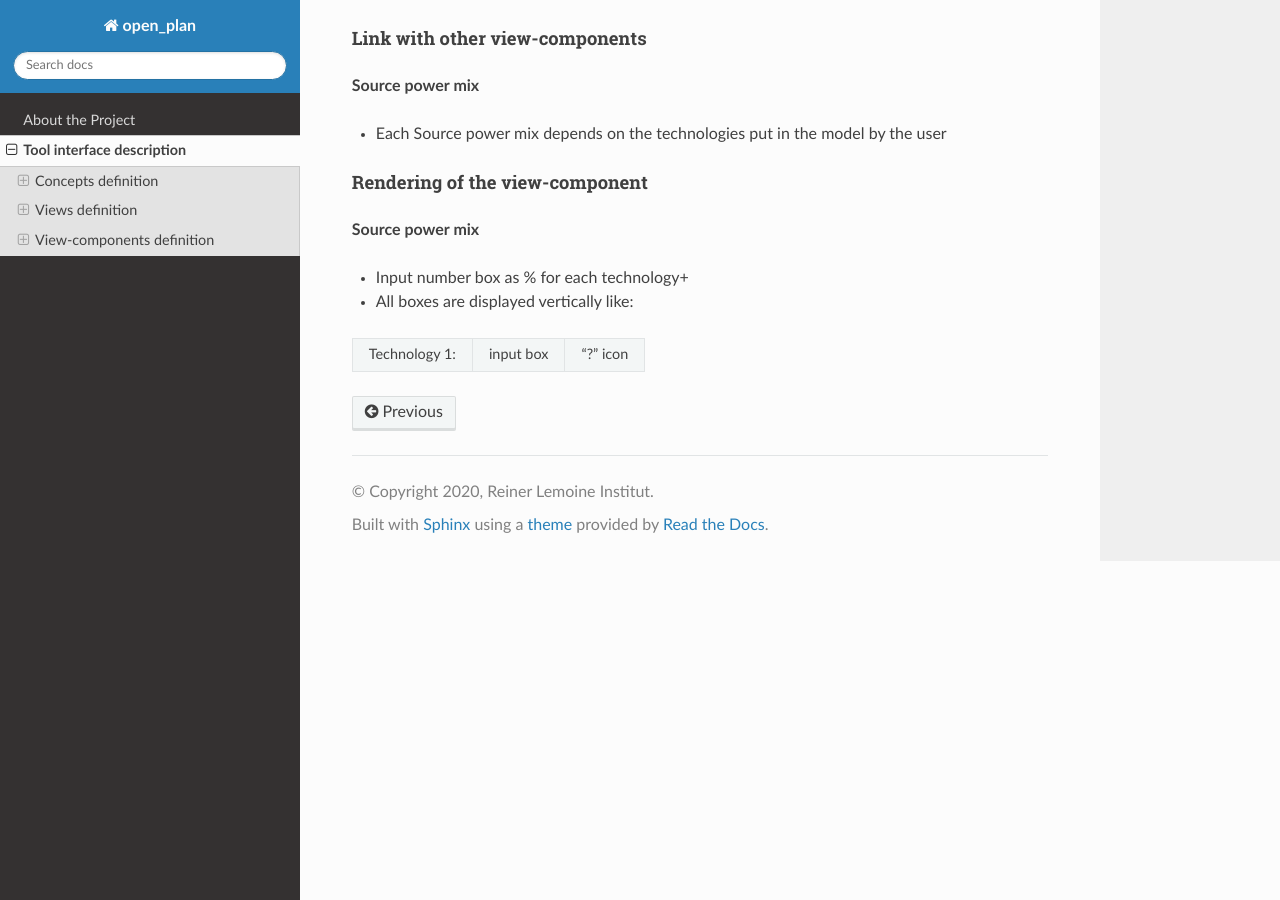
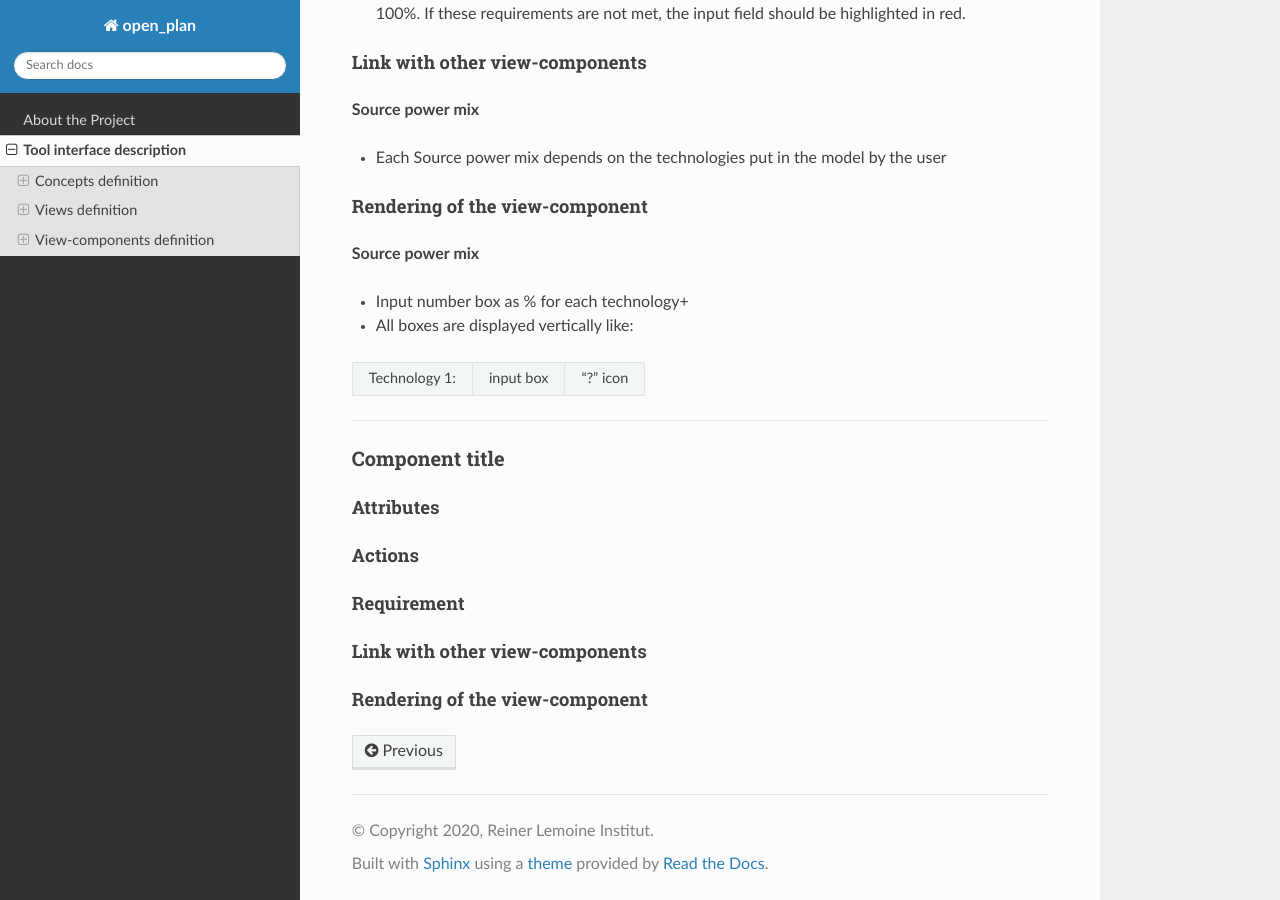
Before and after one commit to rl-institut/open_plan, a Sphinx documentation site: the page built from docs/tool_interface.rst, in a window 1280 px wide and 900 px high, scrolled down 11521 px. Built offline with Sphinx 7.4.7 and the Read the Docs theme 2.0.0, drawn with Linux system fonts in a browser that asks for light colours; formulas are drawn with MathJax 3.

Commit message:
Add view_component_template.rst to tool_interface.rst

```diff
--- a/docs/tool_interface.rst
+++ b/docs/tool_interface.rst
@@ -108,3 +108,7 @@ View-components definition
 ----
 
 .. include:: view_components/scenarios.rst
+
+----
+
+.. include:: view_components/view_component_template.rst
```
